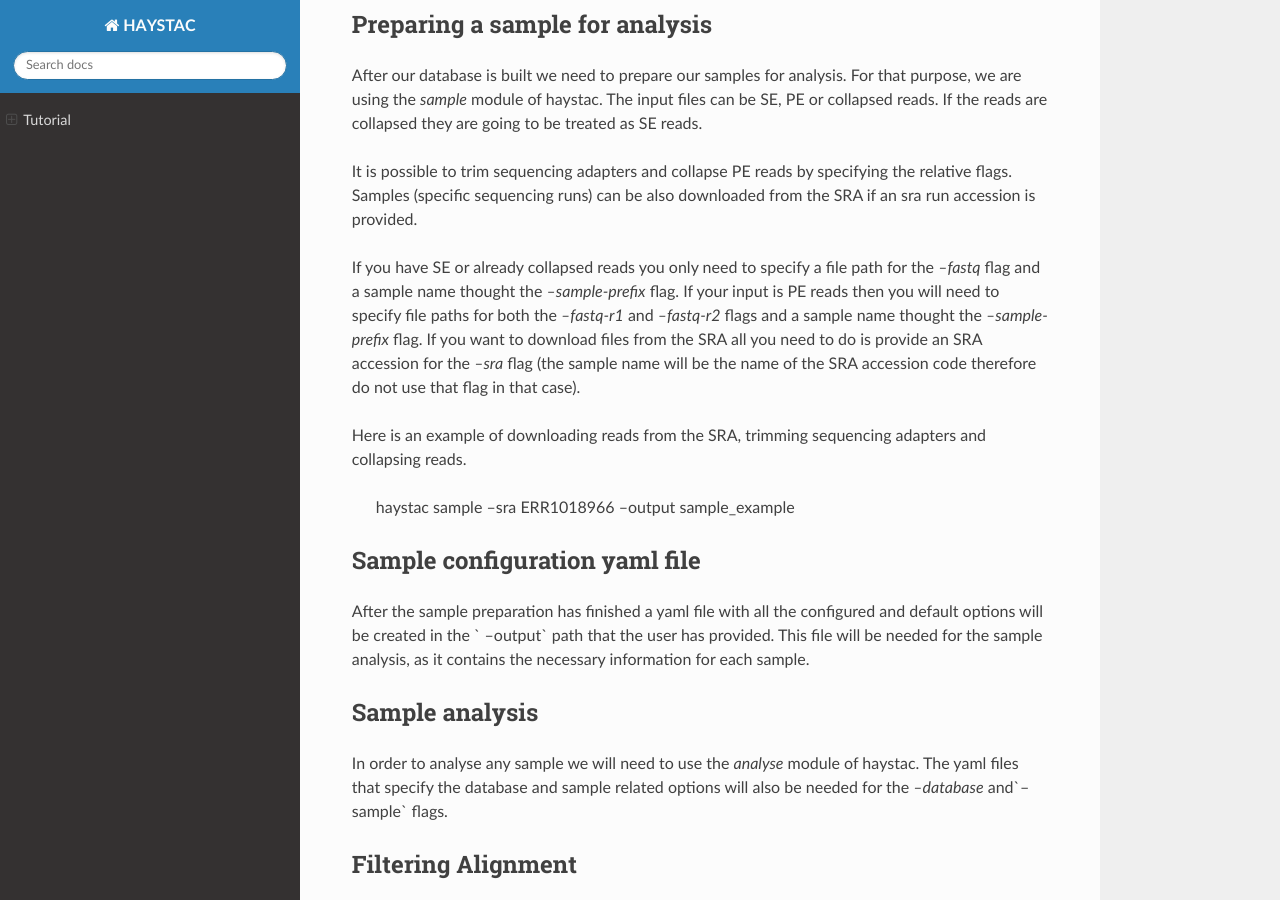
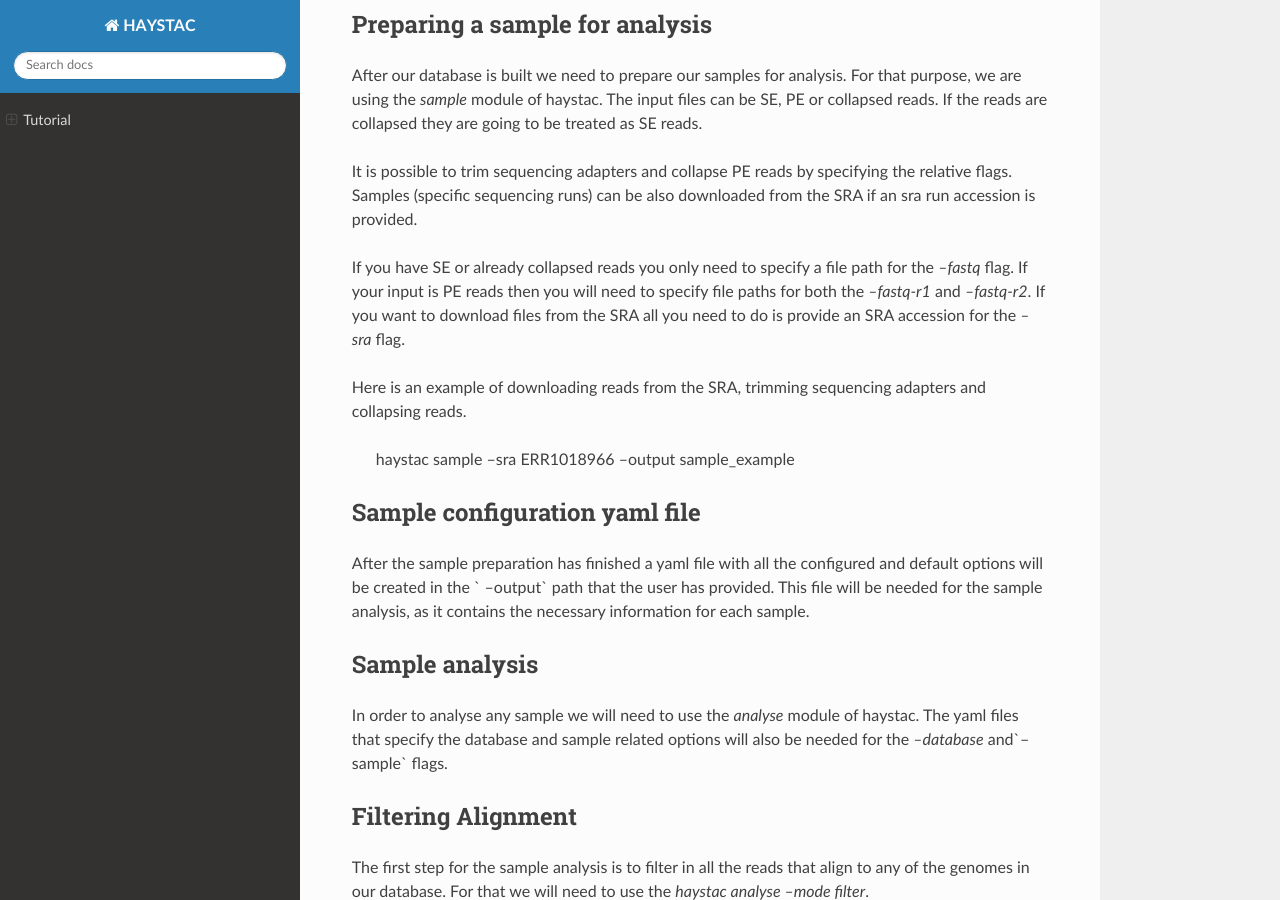
Before and after one commit to antonisdim/haystac, a Sphinx documentation site: the page built from docs/tutorial.rst, in a window 1280 px wide and 900 px high, scrolled down 3432 px. Built offline with Sphinx 7.4.7 and the Read the Docs theme 2.0.0, drawn with Linux system fonts in a browser that asks for light colours.

Commit message:
removed the `--sample-prefix` CLI param

```diff
--- a/docs/cli.rst
+++ b/docs/cli.rst
@@ -75,8 +75,6 @@ haystac sample
 --------------
 
 Required arguments:
-  --sample-prefix <prefix>
-                        Sample prefix for all the future analysis.
   --output <path>       Path to the sample output directory
 
 Required choice:
--- a/docs/tutorial.rst
+++ b/docs/tutorial.rst
@@ -102,9 +102,9 @@ After our database is built we need to prepare our samples for analysis. For tha
 
 It is possible to trim sequencing adapters and collapse PE reads by specifying the relative flags. Samples (specific sequencing runs) can be also downloaded from the SRA if an sra run accession is provided.
 
-If you have SE or already collapsed reads you only need to specify a file path for the `--fastq` flag and a sample name thought the `--sample-prefix` flag.
-If your input is PE reads then you will need to specify file paths for both the `--fastq-r1` and `--fastq-r2` flags and a sample name thought the `--sample-prefix` flag.
-If you want to download files from the SRA all you need to do is provide an SRA accession for the `--sra` flag (the sample name will be the name of the SRA accession code therefore do not use that flag in that case).
+If you have SE or already collapsed reads you only need to specify a file path for the `--fastq` flag.
+If your input is PE reads then you will need to specify file paths for both the `--fastq-r1` and `--fastq-r2`.
+If you want to download files from the SRA all you need to do is provide an SRA accession for the `--sra` flag.
 
 Here is an example of downloading reads from the SRA, trimming sequencing adapters and collapsing reads.
 
--- a/docs/workflow.rst
+++ b/docs/workflow.rst
@@ -38,7 +38,7 @@ alignments: directory where all the individual alignment bam files for each taxo
 
 ts_tv_counts: directory where all the transition and transversion counts are stored per taxon
 
-probabilities: directory where the likelihood matrix and final posterior abundances/probabilities are stored. The final output for abundance calculation has the suffix {sample-prefix}_posterior_abundance.tsv,
+probabilities: directory where the likelihood matrix and final posterior abundances/probabilities are stored. The final output for abundance calculation has the suffix posterior_abundance.tsv,
 
 mapdamage: directory that includes all the mapdamage profiles for every taxon in our Database
 
```
Also changed, not shown: README.md (+0 -1 lines), docs/index.rst (+4 -6 lines), 3 other files.
